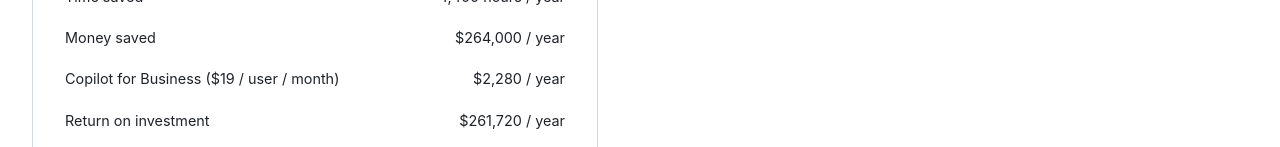
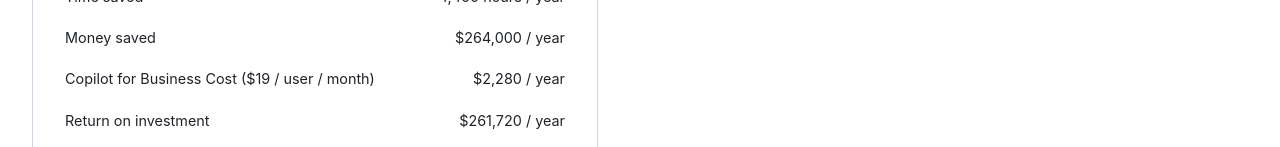
Before and after one commit to D1M1TR10S/Copilot-ROI-Calculator, a React (Create React App) app: page / in a window 1280 px wide. Shown: the part 653-800 px from the top of the page. Built offline with nearby package versions, Linux system fonts and the light colour scheme.

Commit message:
Up to date. Needs dependencies installed.

```diff
--- a/package.json
+++ b/package.json
@@ -34,5 +34,8 @@
       "last 1 firefox version",
       "last 1 safari version"
     ]
+  },
+  "devDependencies": {
+    "gh-pages": "^5.0.0"
   }
 }
--- a/src/App.css
+++ b/src/App.css
@@ -237,7 +237,7 @@ input[type="text"] {
   }
 }
 
-@media (max-width: 380px) {
+@media (max-width: 400px) {
 
   .container {
     grid-template-columns: 1fr;
--- a/src/App.js
+++ b/src/App.js
@@ -135,9 +135,9 @@ function App() {
           <div className="output-group full-width" id="copilot-pricing">
             {
               numDevelopers === 1 ? (
-                <p className="left small">Copilot for Individuals ($10 / month)</p>
+                <p className="left small">Copilot for Individuals Cost ($10 / month)</p>
               ) : (
-                <p className="left small">Copilot for Business ($19 / user / month)</p>
+                <p className="left small">Copilot for Business Cost ($19 / user / month)</p>
               )
             }
             <p className="right small">${copilotCost.toLocaleString()} / year</p>
```
Also changed, not shown: 1 other file (tests, documents, lock files or other folders).
